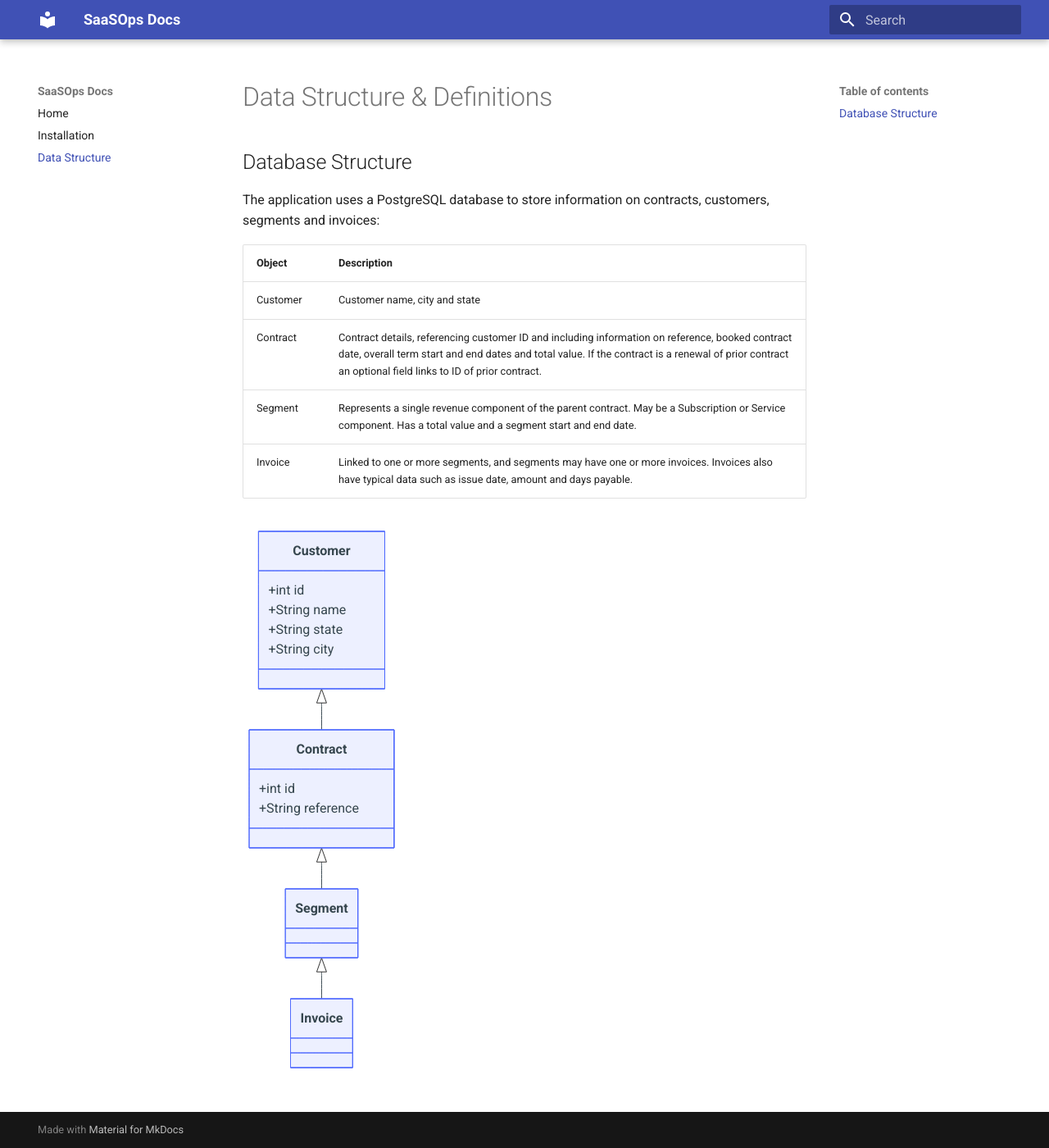
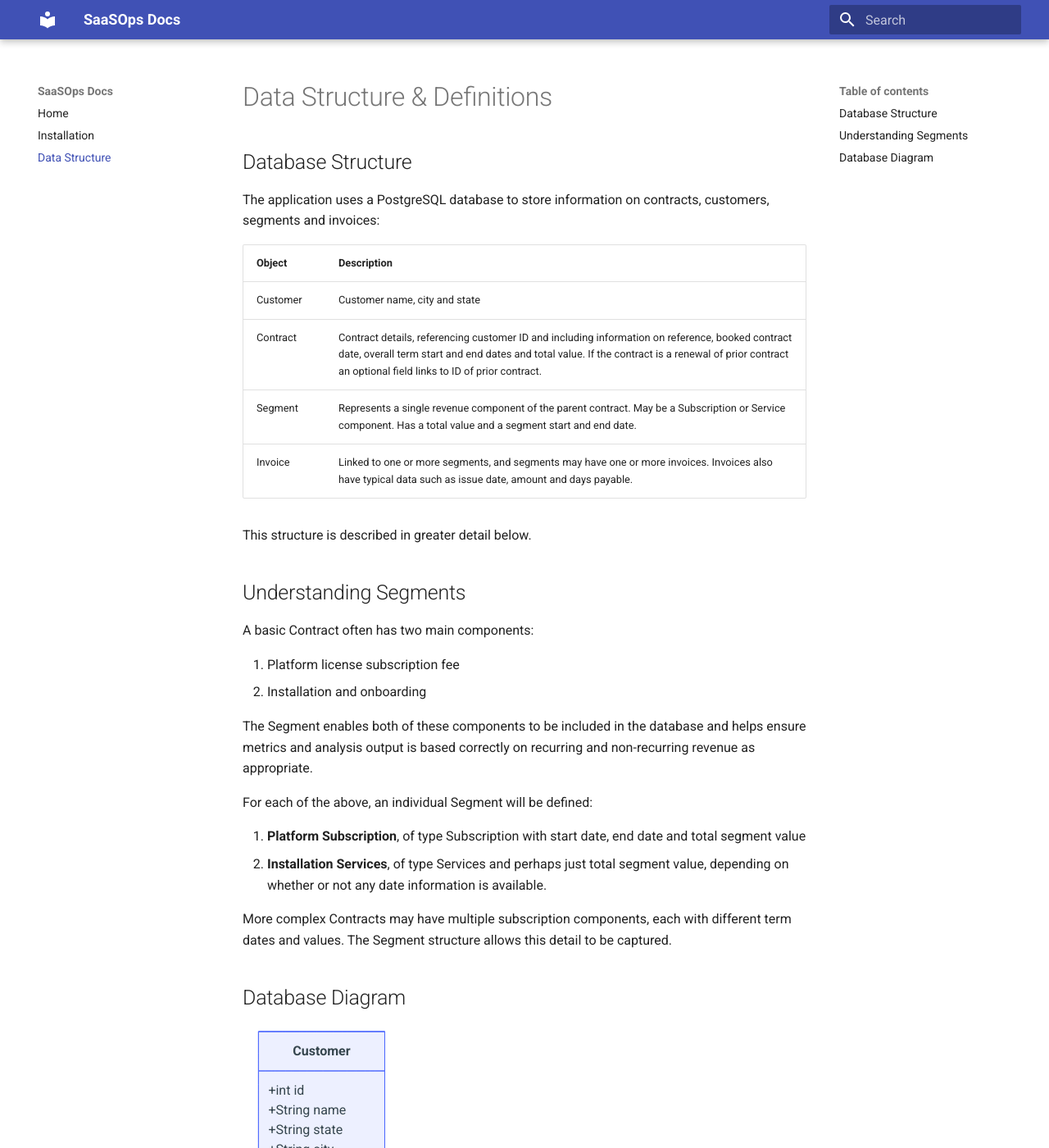
Before and after one commit to birchpoplar/saasops, an MkDocs documentation site: the page built from docs/docs/data_structure.md, in a window 1280 px wide and 1400 px high. Shown: the whole window at 82% size. Built offline with MkDocs 1.6.1 and Material for MkDocs 9.7.7, drawn with Linux system fonts in a browser that asks for light colours.

Commit message:
more docs!

````diff
--- a/docs/docs/data_structure.md
+++ b/docs/docs/data_structure.md
@@ -11,8 +11,25 @@ The application uses a PostgreSQL database to store information on contracts, cu
 | Segment  | Represents a single revenue component of the parent contract. May be a Subscription or Service component. Has a total value and a segment start and end date.                                                                                             |
 | Invoice  | Linked to one or more segments, and segments may have one or more invoices. Invoices also have typical data such as issue date, amount and days payable.                                                                                                  |
 
+This structure is described in greater detail below.
 
+## Understanding Segments
 
+A basic Contract often has two main components:
+
+1. Platform license subscription fee
+2. Installation and onboarding
+
+The Segment enables both of these components to be included in the database and helps ensure metrics and analysis output is based correctly on recurring and non-recurring revenue as appropriate.
+
+For each of the above, an individual Segment will be defined:
+
+1. **Platform Subscription**, of type Subscription with start date, end date and total segment value
+2. **Installation Services**, of type Services and perhaps just total segment value, depending on whether or not any date information is available.
+
+More complex Contracts may have multiple subscription components, each with different term dates and values. The Segment structure allows this detail to be captured.
+
+## Database Diagram
 
 ``` mermaid
 classDiagram
````
